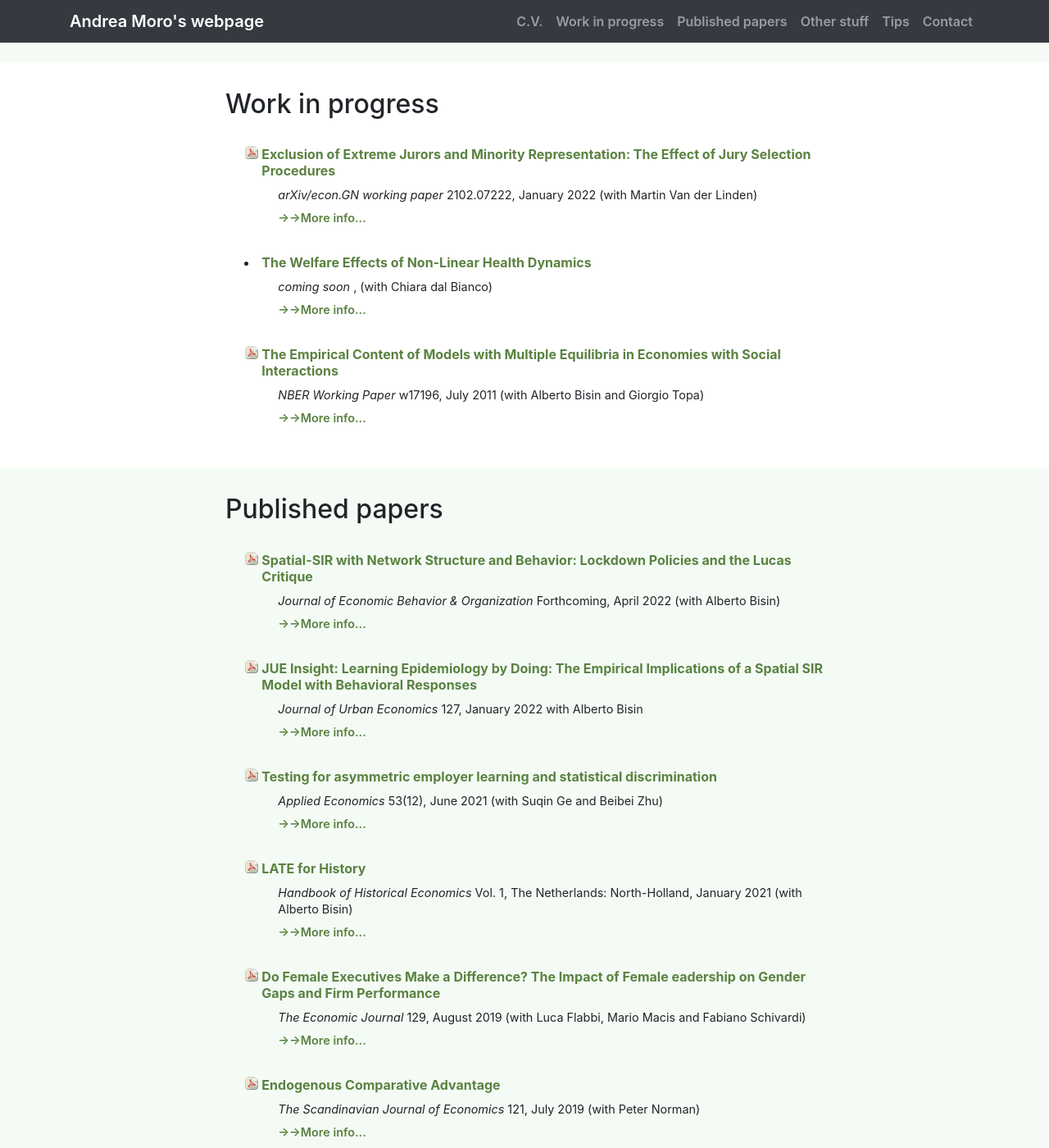
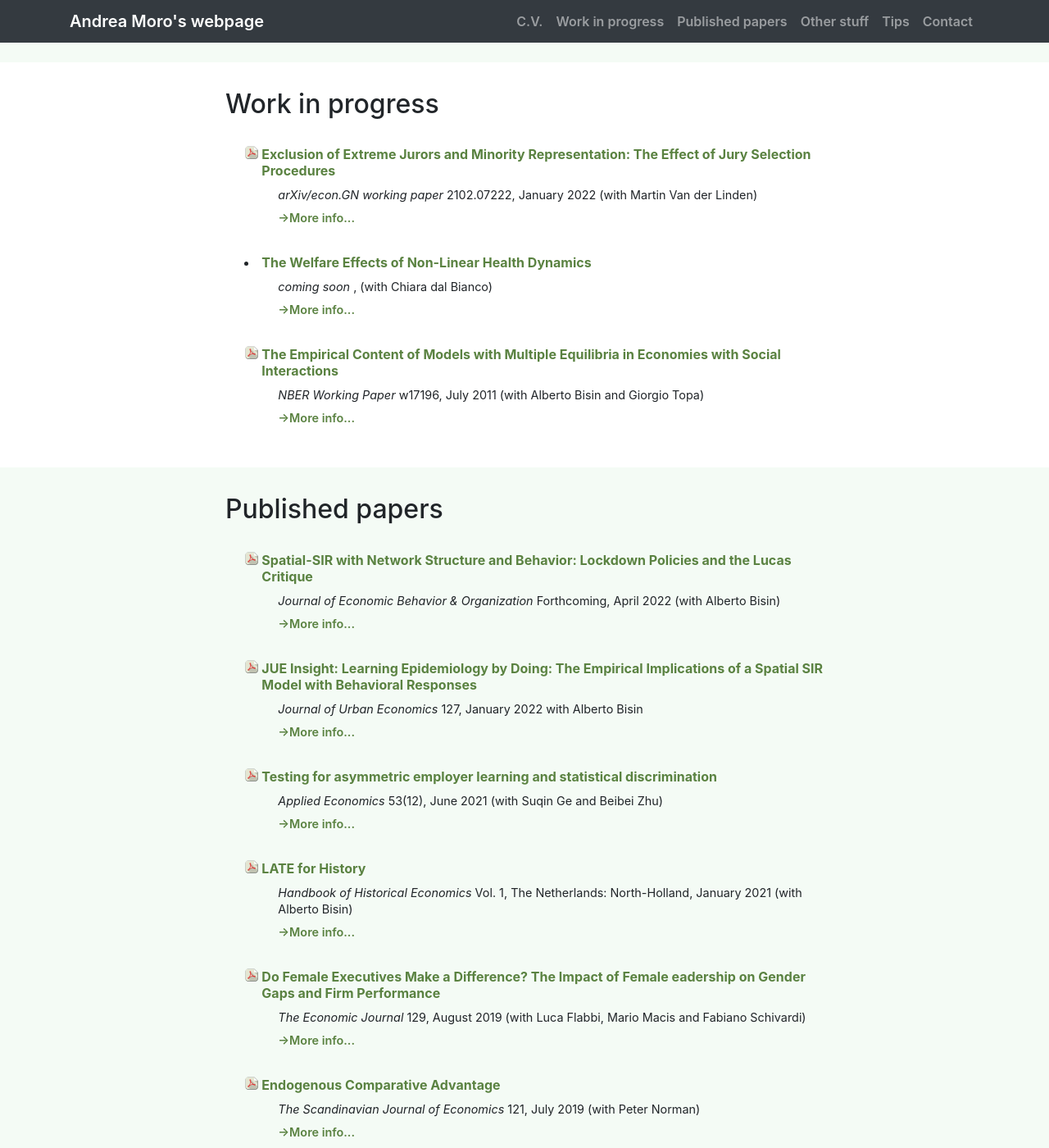
Before and after one commit to andreamoro-git/andreamoro-git.github.io, a Jekyll site: the page built from index.md, in a window 1280 px wide and 1400 px high, scrolled down 354 px. Shown: the whole window at 82% size. Built offline with Jekyll 4.4.1, drawn with Linux system fonts in a browser that asks for light colours; our own code applies the rules of GitHub Pages for plain Markdown files.

Commit message:
fixed js

```diff
--- a/css/scrolling-nav.css
+++ b/css/scrolling-nav.css
@@ -97,7 +97,7 @@ span.paper {
 	color: #5a8241
 }
 
-.info::before, .acc_trigger::before {
+li.info::before, .acc_trigger::before {
   content: "\2192 "
 }
 
--- a/js/scrolling-nav.js
+++ b/js/scrolling-nav.js
@@ -42,7 +42,7 @@ jQuery(document).ready(function($) {
   //   $temp.remove();
   //   alert('Citation entry copied to clipboard');
   // });
-  var h2s = $('.info').click(function() {
+  var h2s = $('li.info').click(function() {
     //h2s.not(this).removeClass('active')
     // $(this).toggleClass('active')
     //				thisurl = $(this).next('div').find('a')[0].href
```
